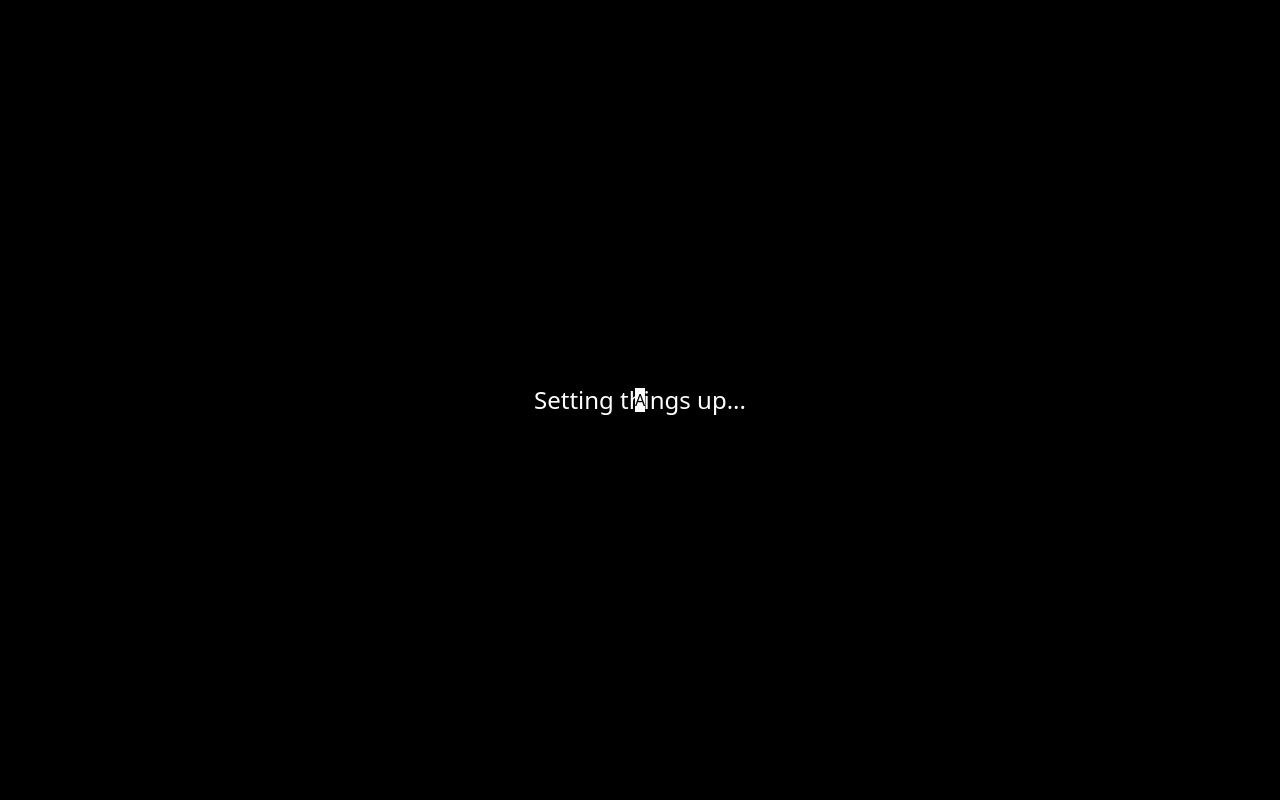
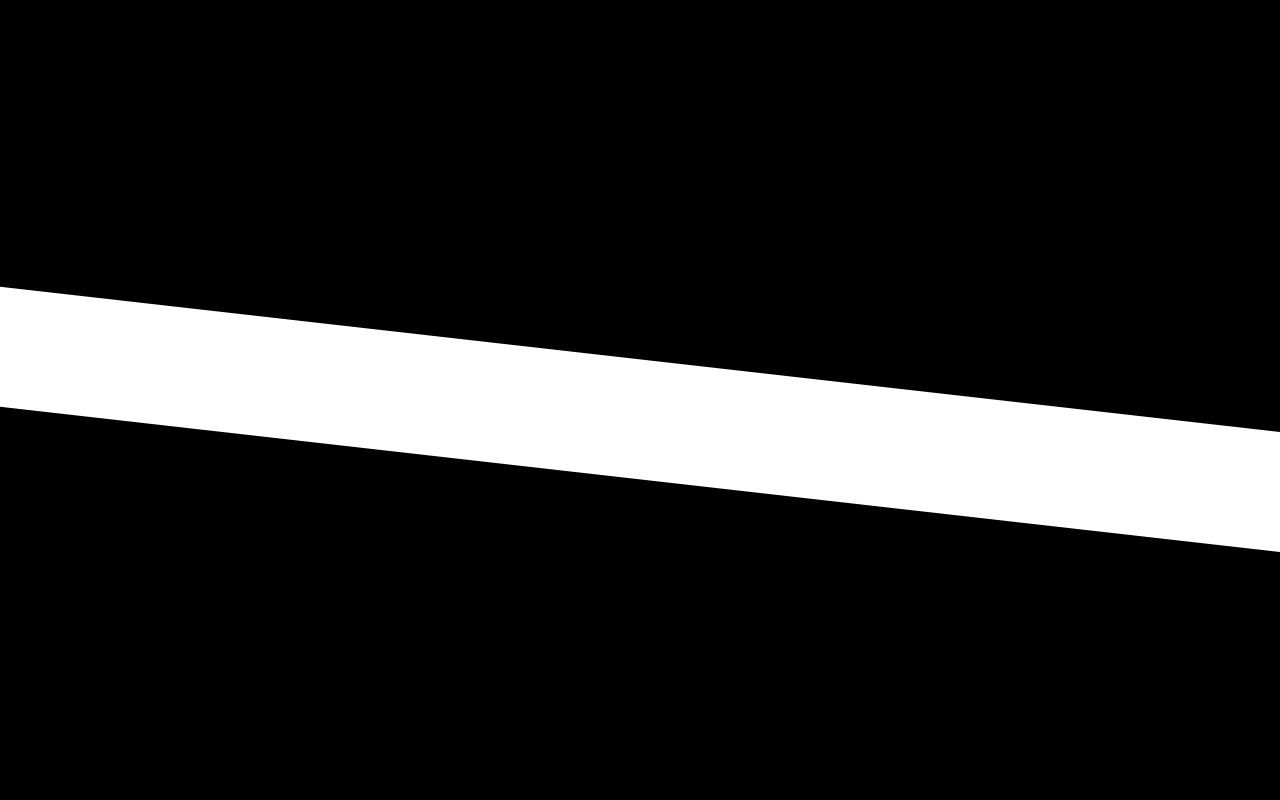
Before and after one commit to abhishekmill/React-Gsap-Components, a React (Vite) app: page / in a window 1280 px wide. Shown: the top 800 px of the page. Built offline with nearby package versions, Linux system fonts and the light colour scheme.

Commit message:
reUpdate

```diff
--- a/src/comp/Preloader.jsx
+++ b/src/comp/Preloader.jsx
@@ -13,7 +13,7 @@ const Preloader = () => {
     // Simulate loading progress
     const interval = setInterval(() => {
       setProgress((prev) => Math.min(prev + 1, 100));
-    }, 20);
+    }, 10);
 
     return () => clearInterval(interval);
   }, []);
@@ -52,27 +52,33 @@ const Preloader = () => {
 
       // Fade out the revealer when text animations complete
       tl.to(divs.current, {
-        duration: 1,
+        duration: 0.5,
         rotate: 50,
         scale: 10,
         width: "100vw",
         height: "50vh",
         ease: "power1.in",
       });
+      tl.to(revealerRef.current, {
+        duration: 0,
+        opacity: 0,
+      });
       tl.to(divs.current, {
-        duration: 1,
+        opacity: 1,
+        duration: 0.5,
+        background: "transparent",
         rotate: 90,
         height: "100vh",
         ease: "power1.in",
       });
 
-      tl.to(revealerRef.current, {
-        opacity: 1,
-        duration: 1.5,
+      tl.to(divs.current, {
+        opacity: 0,
+        duration: 0.5,
         ease: "power3.inOut",
-        delay: 0.5,
+        delay: 0,
         onComplete: () => {
-          document.querySelector("html").classList.remove(loaderRef.current);
+          loaderRef.current.style.display = "none";
         },
       });
     }
@@ -92,21 +98,20 @@ const Preloader = () => {
       </div>
       <div
         ref={text2Ref}
-        className="text-center z-10 opacity-0 absolute text-white text-2xl"
+        className={`text-center z-10 opacity-0 absolute text-white text-2xl`}
       >
         Setting things up...
       </div>
       <div
         ref={divs}
-        className="
-               bg-white
-           absolute z-10
-
-      "
-      >
-        {" "}
-        A
-      </div>
+        style={{ width: `${0.8 * progress}vw` }}
+        className={`
+          mt-10
+          h-1
+          bg-white
+          absolute z-10
+          `}
+      ></div>
 
       {/* Black revealer div */}
       <div
```
